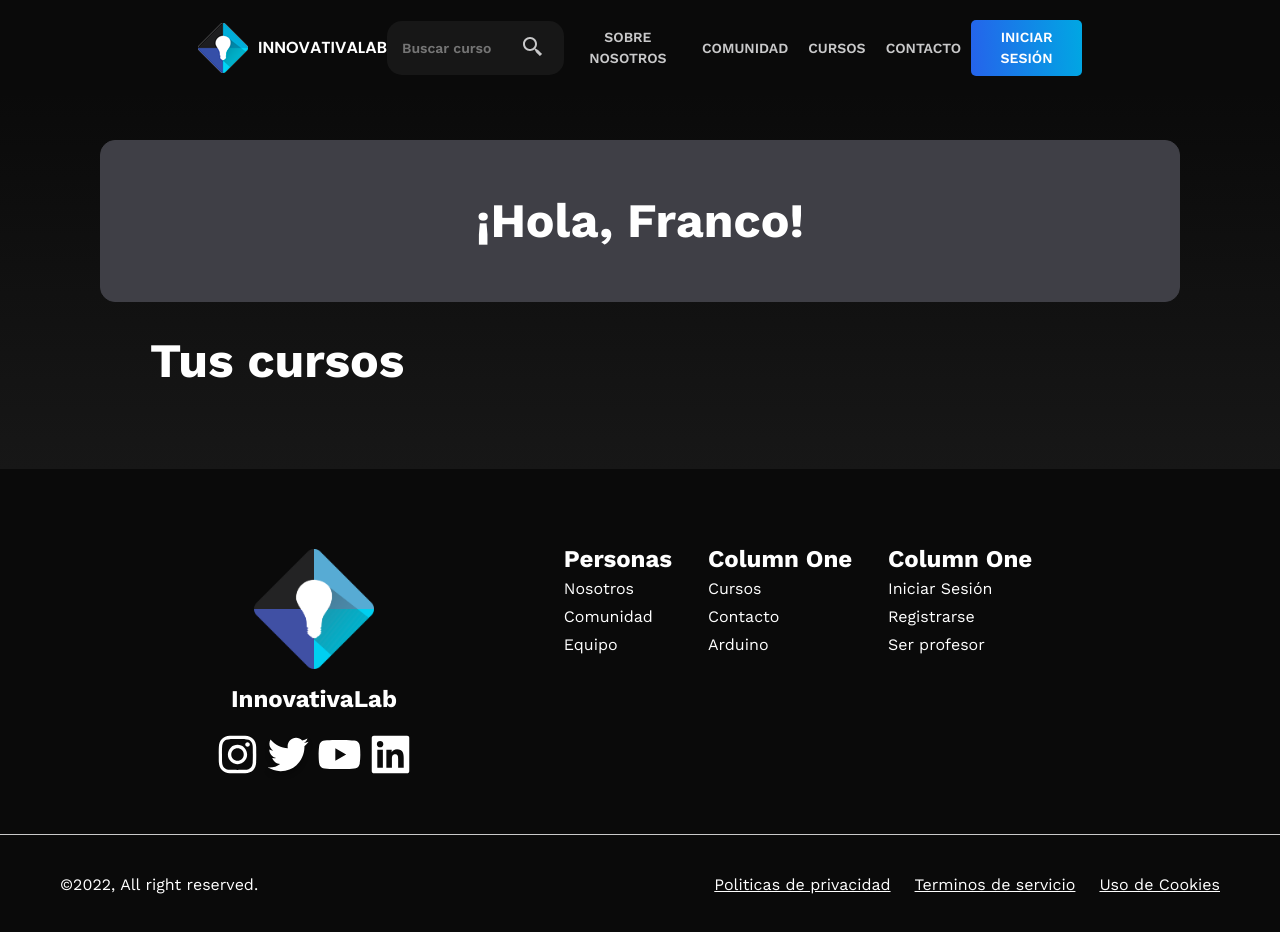
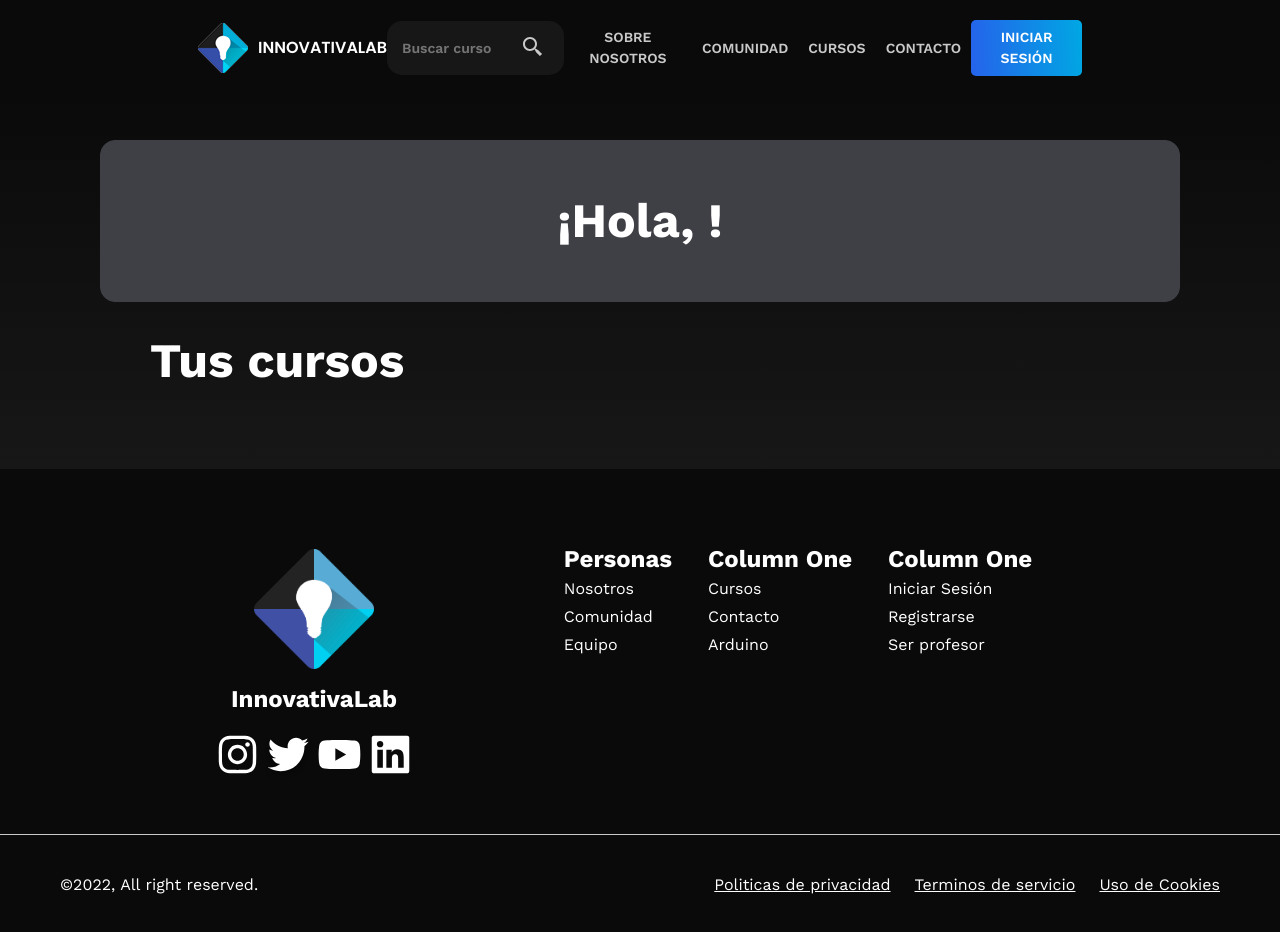
Before and after one commit to InnovativaLab/Pagina-web, a React (Vite) app in the folder PaginaWeb-React/: page /home in a window 1280 px wide. Shown: the top 932 px of the page. Built offline with nearby package versions, Linux system fonts and the light colour scheme; no server answers; the HTML template or start-up script is replaced by a standard one.

Commit message:
Add name of user

```diff
--- a/PaginaWeb-React/src/pages/Home.tsx
+++ b/PaginaWeb-React/src/pages/Home.tsx
@@ -1,7 +1,7 @@
 import { userSesion } from '../services/userSesion'
 import { loadCards } from '../services/cards'
 import { useState, useEffect } from 'react'
-import { Course } from '../types'
+import { Course, Usuario } from '../types';
 import './styles/Home.css'
 import axios from 'axios'
 
@@ -9,6 +9,7 @@ const API_LINK = 'http://localhost:3001'
 
 function Home () {
   const sesion = userSesion.getInstance()
+  const user:Usuario|undefined = sesion.readSesion()
   const coursesCards: JSX.Element[] = []
   const [listCourses, setListCourses] = useState(coursesCards)
 
@@ -31,7 +32,7 @@ function Home () {
 
   return (
     <div className='home'>
-      <p className='msgAlert'>¡Hola, Franco!</p>
+      <p className='msgAlert'>¡Hola, {user?.Nombre}!</p>
       <p className='homeSubtitulo'>Tus cursos</p>
       <div className='cardsContinaer'>
         {
```
